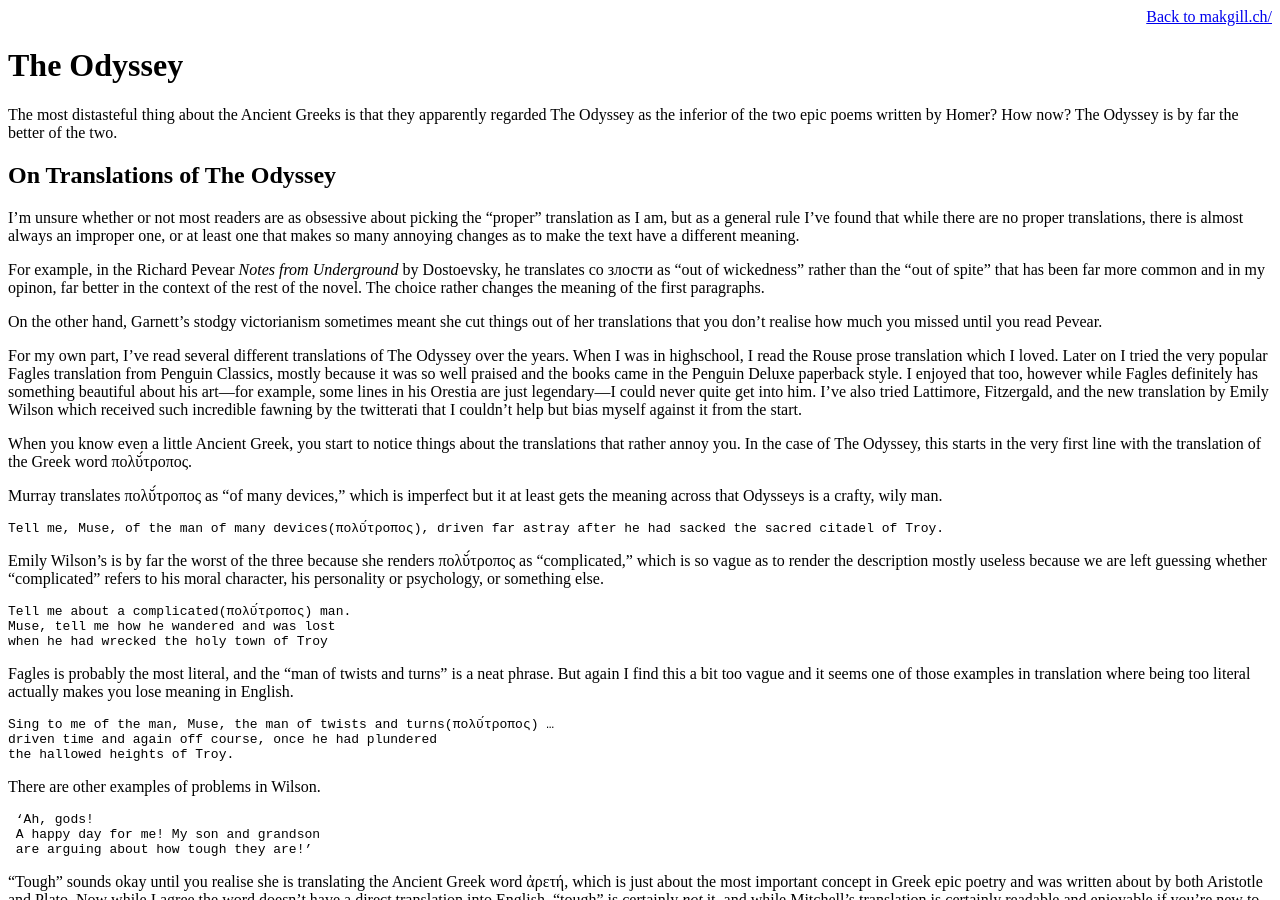
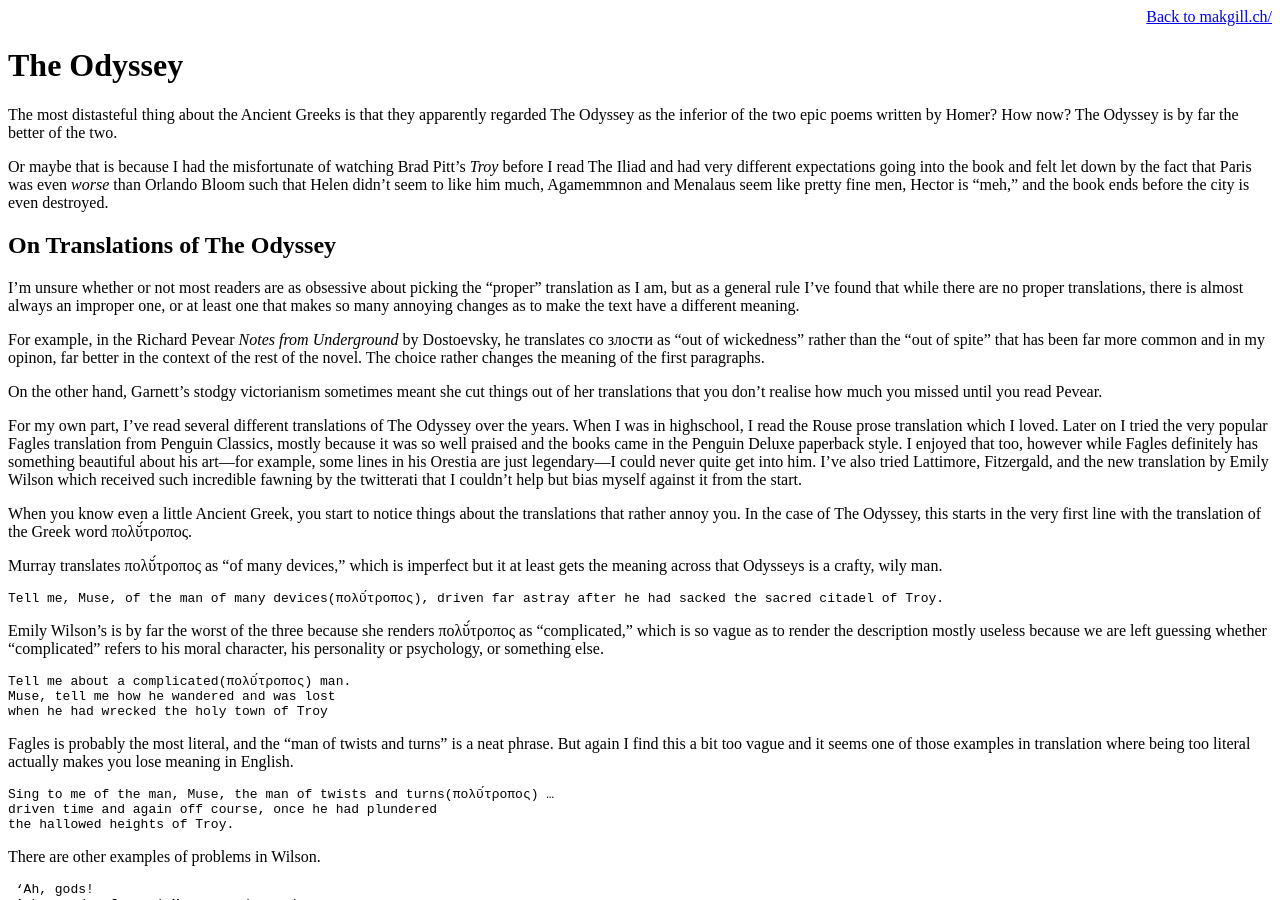
Before and after one commit to derykmakgill/website, a Jekyll site: the page built from odyssey.md, in a window 1280 px wide and 900 px high. Built offline with Jekyll 4.4.1, drawn with Linux system fonts in a browser that asks for light colours.

Commit message:
Update odyssey.md

```diff
--- a/odyssey.md
+++ b/odyssey.md
@@ -5,6 +5,8 @@ title: The Odyssey
 
 The most distasteful thing about the Ancient Greeks is that they apparently regarded The Odyssey as the inferior of the two
 epic poems written by Homer? How now? The Odyssey is by far the better of the two.
+
+Or maybe that is because I had the misfortunate of watching Brad Pitt's *Troy* before I read The Iliad and had very different expectations going into the book and felt let down by the fact that Paris was even *worse* than Orlando Bloom such that Helen didn't seem to like him much, Agamemmnon and Menalaus seem like pretty fine men, Hector is "meh," and the book ends before the city is even destroyed.
 
 ## On Translations of The Odyssey
 
```
